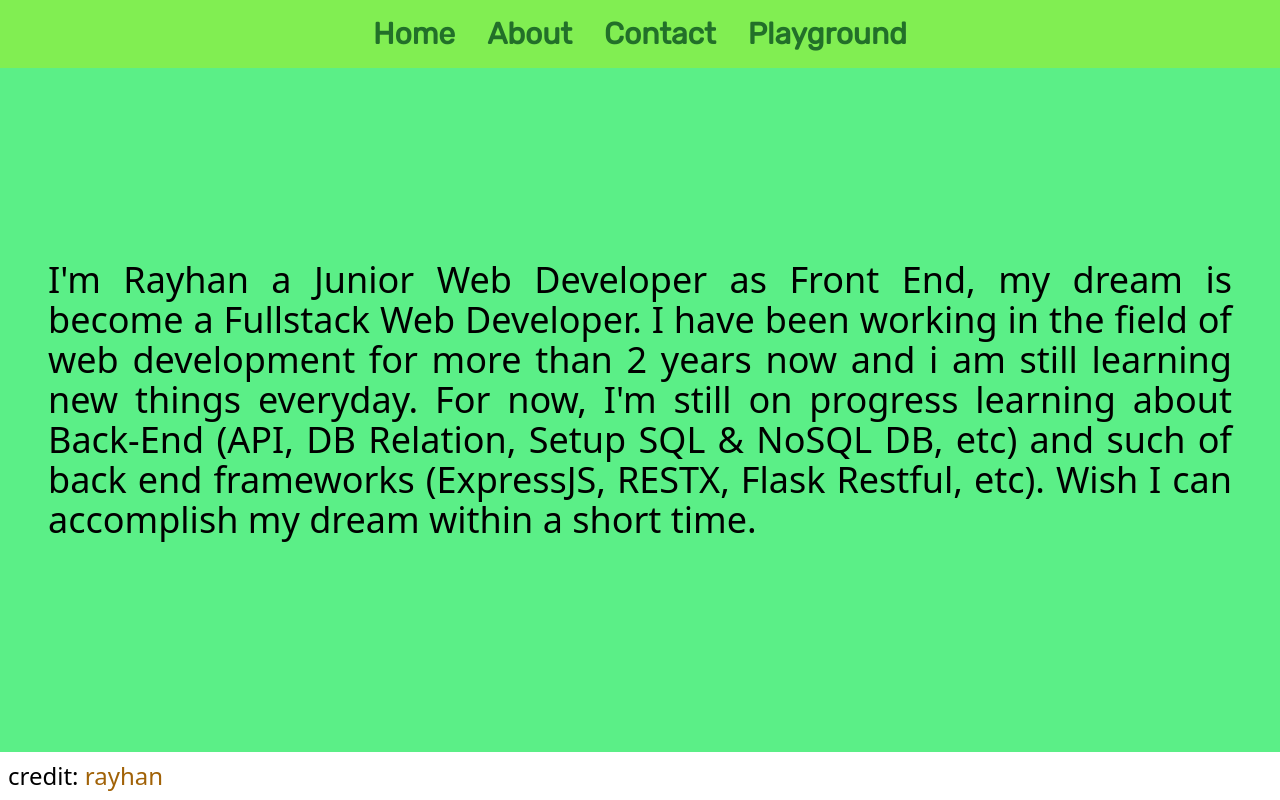
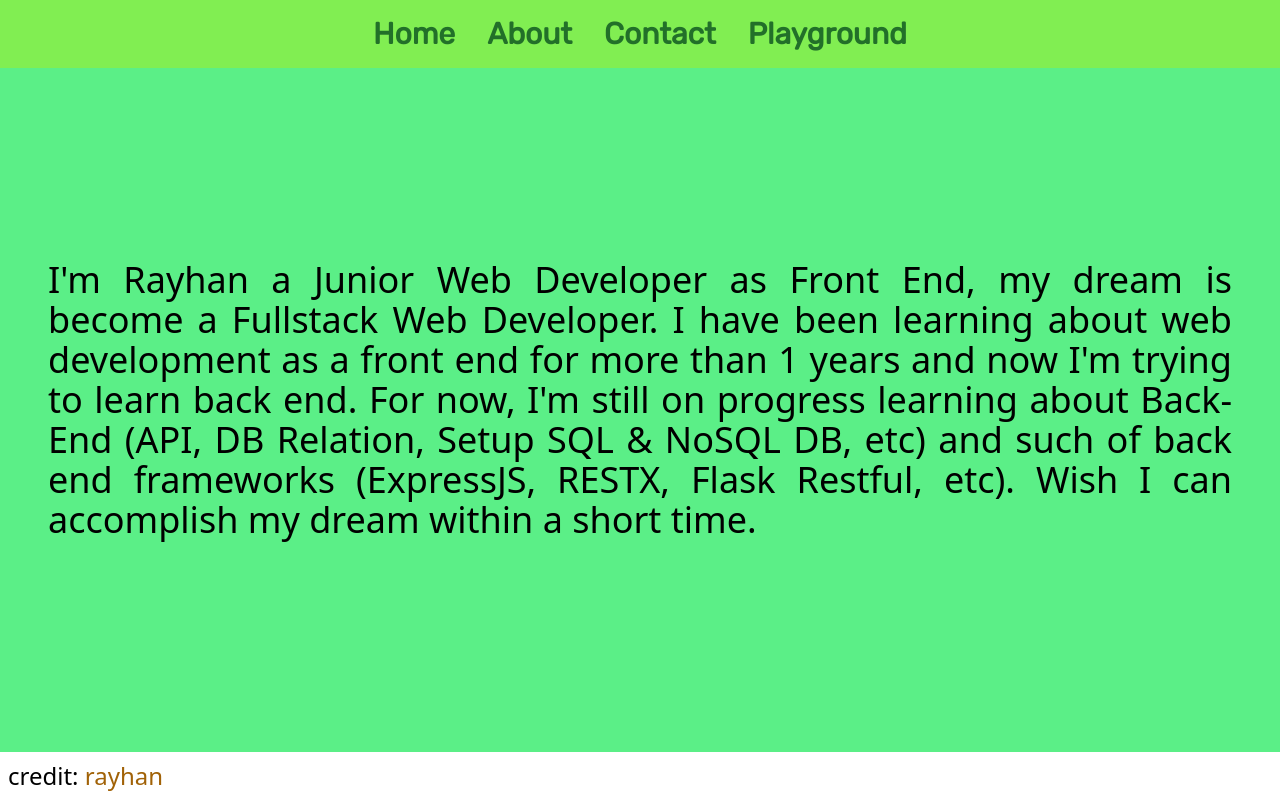
Before and after one commit to rayzio-jax/lms-nuxtjs2, a Nuxt app: page /about in a window 1280 px wide. Built offline with nearby package versions, Linux system fonts and the light colour scheme.

Commit message:
update: about description

```diff
--- a/pages/about.vue
+++ b/pages/about.vue
@@ -5,8 +5,8 @@
             class="h-[100vh] flex flex-col justify-center items-center px-12 text-2xl md:text-3xl lg:text-4xl dark:text-white">
             <p class="text-justify">I'm Rayhan a Junior Web Developer as Front End, my dream is become a Fullstack Web
                 Developer.
-                I have been working in the field of web development for more than 2 years now and i am still learning new
-                things everyday.
+                I have been learning about web development as a front end for more than 1 years and now I'm trying to learn
+                back end.
                 For now, I'm still on progress learning about Back-End (API, DB Relation, Setup SQL & NoSQL DB, etc) and
                 such
                 of back end frameworks (ExpressJS, RESTX, Flask Restful, etc).
```
